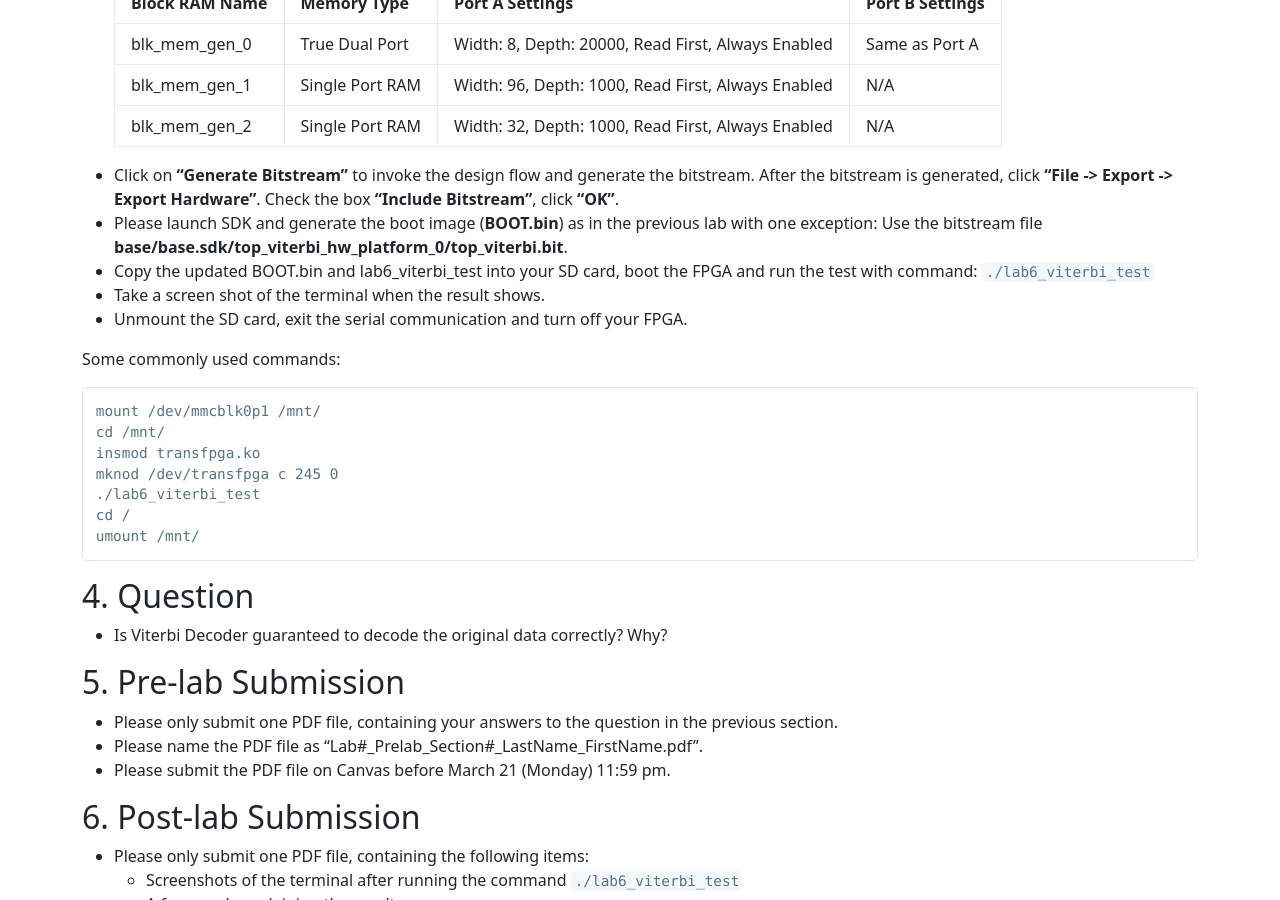
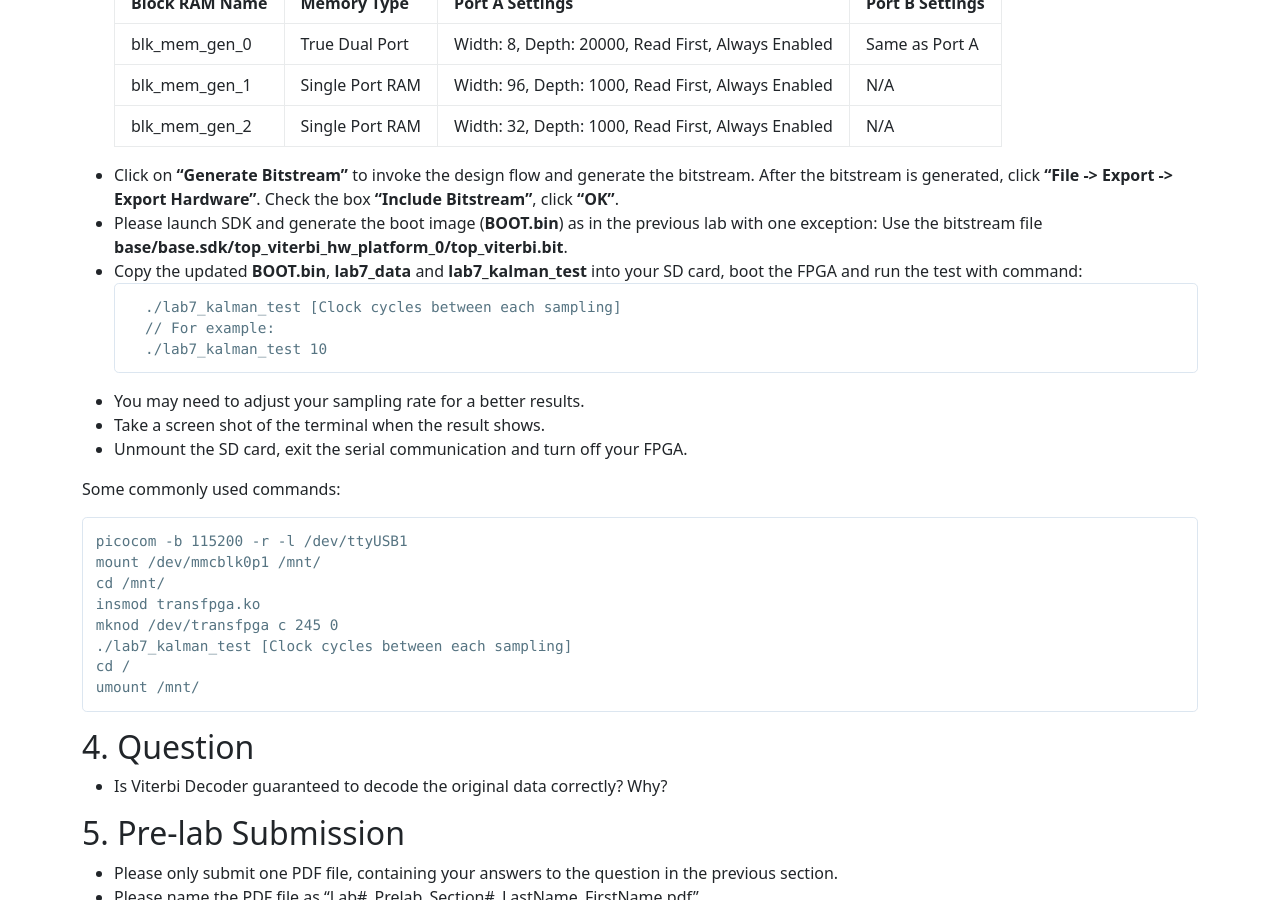
Before and after one commit to hailiangh/hailiangh.github.io, a Jekyll site: the page built from TA/ECEN689_Spring2022/lab7_manual.md, in a window 1280 px wide and 900 px high, scrolled down 1910 px. Built offline with Jekyll 4.4.1, drawn with Linux system fonts in a browser that asks for light colours.

Commit message:
Update lab7_manual.md

````diff
--- a/TA/ECEN689_Spring2022/lab7_manual.md
+++ b/TA/ECEN689_Spring2022/lab7_manual.md
@@ -60,18 +60,24 @@ In this section, we will implement the design on the FPGA.
 - Click on **"Generate Bitstream"** to invoke the design flow and generate the bitstream. After the bitstream is generated, click **"File -> Export -> Export Hardware"**. Check the box **"Include Bitstream"**, click **"OK"**.
 - Please launch SDK and generate the boot image (**BOOT.bin**) as in the previous lab with one exception:
     Use the bitstream file **base/base.sdk/top_viterbi_hw_platform_0/top_viterbi.bit**.
-- Copy the updated BOOT.bin and lab6_viterbi_test into your SD card, boot the FPGA and run the test with command:
-`./lab6_viterbi_test`
+- Copy the updated **BOOT.bin**, **lab7_data** and **lab7_kalman_test** into your SD card, boot the FPGA and run the test with command:
+    ```
+    ./lab7_kalman_test [Clock cycles between each sampling]
+    // For example:
+    ./lab7_kalman_test 10
+    ```
+- You may need to adjust your sampling rate for a better results.
 - Take a screen shot of the terminal when the result shows.
 - Unmount the SD card, exit the serial communication and turn off your FPGA.
 
 Some commonly used commands:
 ```
+picocom -b 115200 -r -l /dev/ttyUSB1
 mount /dev/mmcblk0p1 /mnt/
 cd /mnt/
 insmod transfpga.ko
 mknod /dev/transfpga c 245 0
-./lab6_viterbi_test
+./lab7_kalman_test [Clock cycles between each sampling]
 cd /
 umount /mnt/
 ```
````
